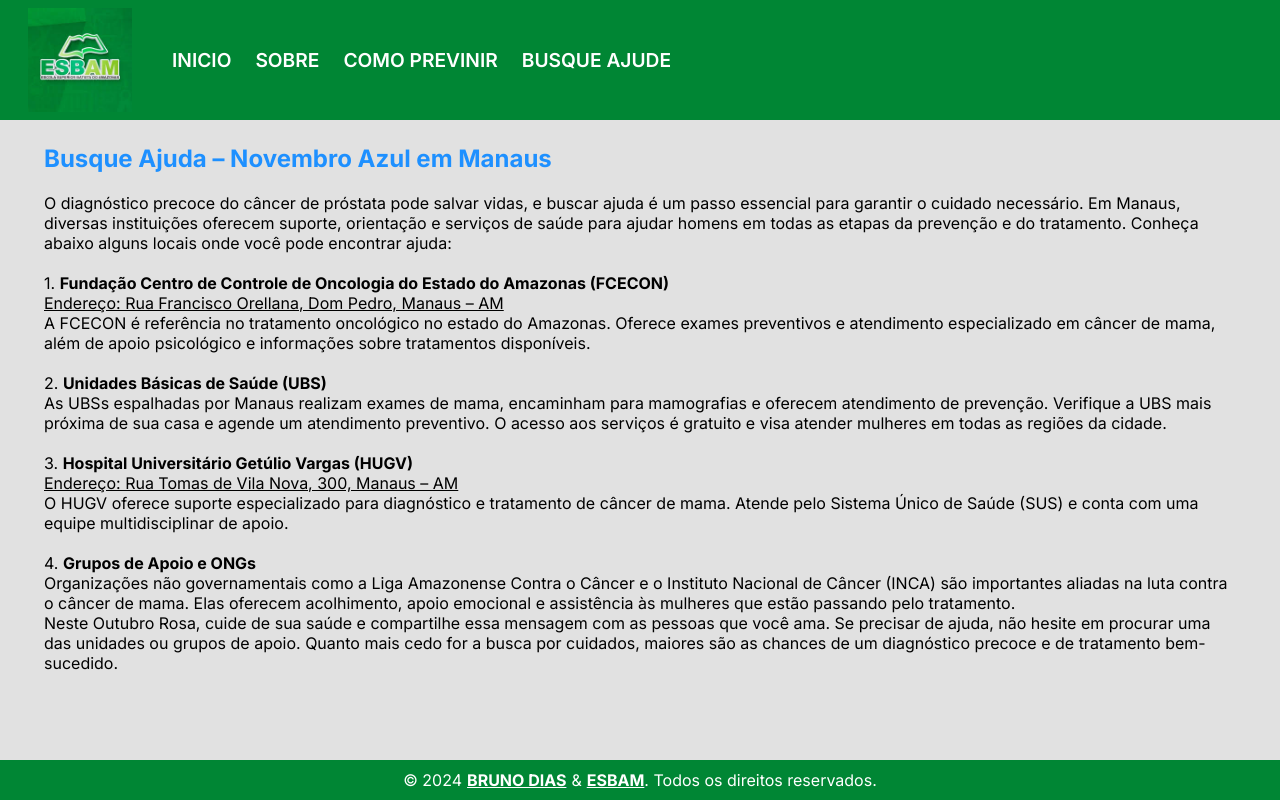
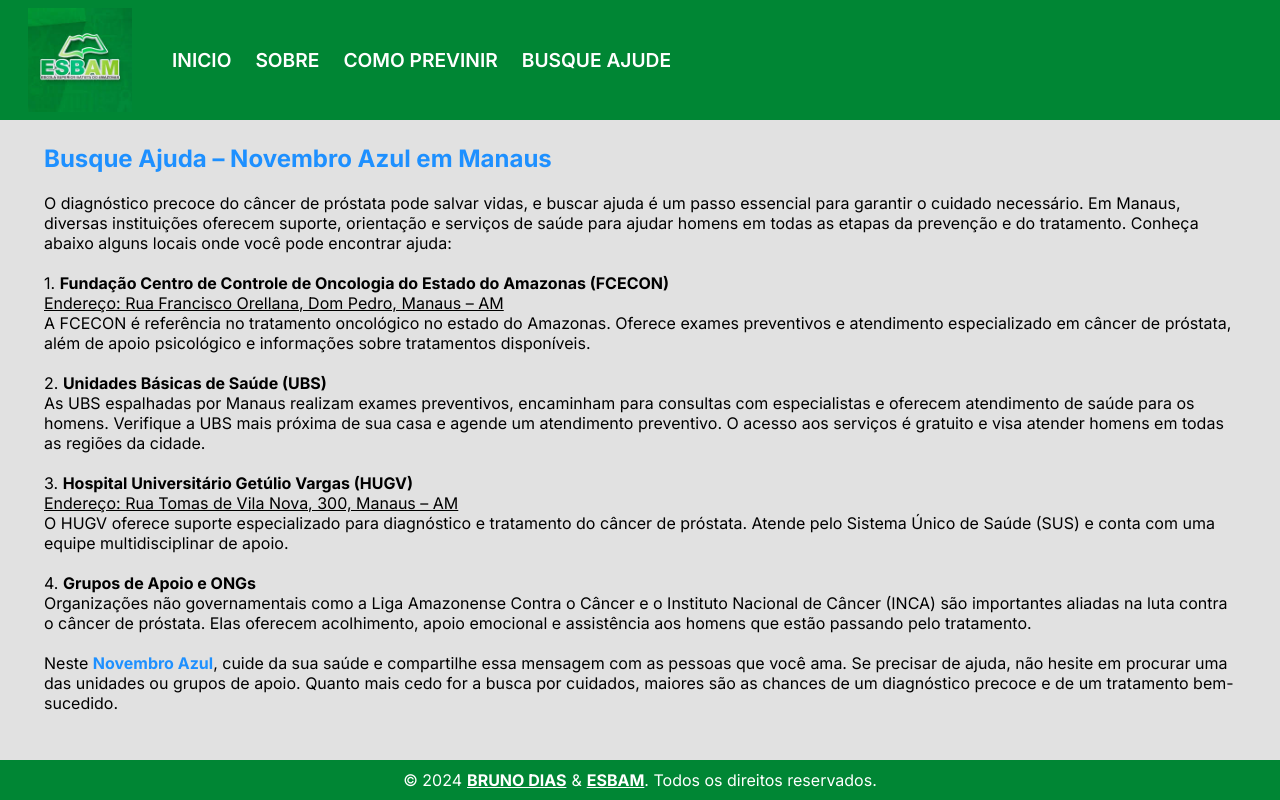
Before and after one commit to brunodias0903/blue-november-esbam, a React (Vite) app: page /find-help in a window 1280 px wide. Built offline with nearby package versions, Linux system fonts and the light colour scheme.

Commit message:
style: adjust responsiveness

```diff
--- a/src/pages/FindHelp/index.tsx
+++ b/src/pages/FindHelp/index.tsx
@@ -5,7 +5,11 @@
     <FindHelpContainer>
       <FindHelpTitle>Busque Ajuda – Novembro Azul em Manaus</FindHelpTitle>
       <FindHelpP>
-        <br />O diagnóstico precoce do câncer de próstata pode salvar vidas, e buscar ajuda é um passo essencial para garantir o cuidado necessário. Em Manaus, diversas instituições oferecem suporte, orientação e serviços de saúde para ajudar homens em todas as etapas da prevenção e do tratamento. Conheça abaixo alguns locais onde você pode encontrar ajuda:{" "}
+        <br />O diagnóstico precoce do câncer de próstata pode salvar vidas, e
+        buscar ajuda é um passo essencial para garantir o cuidado necessário. Em
+        Manaus, diversas instituições oferecem suporte, orientação e serviços de
+        saúde para ajudar homens em todas as etapas da prevenção e do
+        tratamento. Conheça abaixo alguns locais onde você pode encontrar ajuda:{" "}
         <br /> <br />
         1.{" "}
         <strong>
@@ -25,16 +29,8 @@
         >
           Endereço: Rua Francisco Orellana, Dom Pedro, Manaus – AM
         </a>{" "}
-        <br /> A FCECON é referência no tratamento oncológico no estado do
-        Amazonas. Oferece exames preventivos e atendimento especializado em
-        câncer de mama, além de apoio psicológico e informações sobre
-        tratamentos disponíveis. <br /> <br /> 2.{" "}
-        <strong>Unidades Básicas de Saúde (UBS)</strong> <br /> As UBSs
-        espalhadas por Manaus realizam exames de mama, encaminham para
-        mamografias e oferecem atendimento de prevenção. Verifique a UBS mais
-        próxima de sua casa e agende um atendimento preventivo. O acesso aos
-        serviços é gratuito e visa atender mulheres em todas as regiões da
-        cidade. <br /> <br /> 3.{" "}
+        <br /> A FCECON é referência no tratamento oncológico no estado do Amazonas. Oferece exames preventivos e atendimento especializado em câncer de próstata, além de apoio psicológico e informações sobre tratamentos disponíveis. <br /> <br /> 2.{" "}
+        <strong>Unidades Básicas de Saúde (UBS)</strong> <br /> As UBS espalhadas por Manaus realizam exames preventivos, encaminham para consultas com especialistas e oferecem atendimento de saúde para os homens. Verifique a UBS mais próxima de sua casa e agende um atendimento preventivo. O acesso aos serviços é gratuito e visa atender homens em todas as regiões da cidade. <br /> <br /> 3.{" "}
         <strong>Hospital Universitário Getúlio Vargas (HUGV)</strong> <br />{" "}
         <a
           href="https://www.google.com/maps/search/?api=1&query=Rua+Tomas+de+Vila+Nova,+300,+Manaus+AM"
@@ -48,19 +44,18 @@
         >
           Endereço: Rua Tomas de Vila Nova, 300, Manaus – AM
         </a>{" "}
-        <br /> O HUGV oferece suporte especializado para diagnóstico e
-        tratamento de câncer de mama. Atende pelo Sistema Único de Saúde (SUS) e
-        conta com uma equipe multidisciplinar de apoio. <br /> <br />
+        <br /> O HUGV oferece suporte especializado para diagnóstico e tratamento do câncer de próstata. Atende pelo Sistema Único de Saúde (SUS) e conta com uma equipe multidisciplinar de apoio.<br /> <br />
         4. <strong>Grupos de Apoio e ONGs</strong> <br />
         Organizações não governamentais como a Liga Amazonense Contra o Câncer e
         o Instituto Nacional de Câncer (INCA) são importantes aliadas na luta
-        contra o câncer de mama. Elas oferecem acolhimento, apoio emocional e
-        assistência às mulheres que estão passando pelo tratamento.
+        contra o câncer de próstata. Elas oferecem acolhimento, apoio emocional
+        e assistência aos homens que estão passando pelo tratamento.
         <br />
-        Neste Outubro Rosa, cuide de sua saúde e compartilhe essa mensagem com
+        <br />
+        Neste <strong style={{color: "#1E90FF"}}>Novembro Azul</strong>, cuide da sua saúde e compartilhe essa mensagem com
         as pessoas que você ama. Se precisar de ajuda, não hesite em procurar
         uma das unidades ou grupos de apoio. Quanto mais cedo for a busca por
-        cuidados, maiores são as chances de um diagnóstico precoce e de
+        cuidados, maiores são as chances de um diagnóstico precoce e de um
         tratamento bem-sucedido.
       </FindHelpP>
     </FindHelpContainer>
--- a/src/pages/Home/styles.ts
+++ b/src/pages/Home/styles.ts
@@ -7,7 +7,17 @@
   flex-direction: row;
   align-items: center;
   justify-content: center;
-  padding-right: 10vh;
+  padding-right: 15vh;
+
+
+
+  @media (max-width: 1170px) {
+    flex-direction: column;
+    gap: 1rem;
+    padding-right: 0;
+
+    min-height: 100vh;
+  }
 
   @media (max-width: 768px) {
     flex-direction: column;
@@ -22,7 +32,7 @@
   border: 2px solid #1e90ff;
 
   @media (max-width: 768px) {
-    width: 35vh;
+    width: 80%;
     margin-bottom: 2vh;
   }
 `;
@@ -33,12 +43,15 @@
   display: flex;
   flex-direction: column;
   align-items: center;
+
+
 `;
 
 export const HomeTitle = styled.h1`
   font-size: 2rem;
 
   color: #1e90ff;
+
 `;
 
 export const HomeSubtitle = styled.p`
@@ -65,10 +78,6 @@
   display: flex;
   align-items: center;
 
-  @media (max-width: 1024px){
-    margin-left: 15px;
-  }
-
   @media (max-width: 768px) {
     width: 100%;
   }
@@ -76,11 +85,11 @@
 
 export const HomeContentText = styled.p`
   font-size: 1.3rem;
-  color: #000000;
+  color: #000;
   text-align: center;
 
-  @media (max-width: 1024px){
-    font-size: 1.2rem;
+  @media (max-width: 1024px) {
+    font-size: 1rem;
   }
 
   @media (max-width: 768px) {
```
